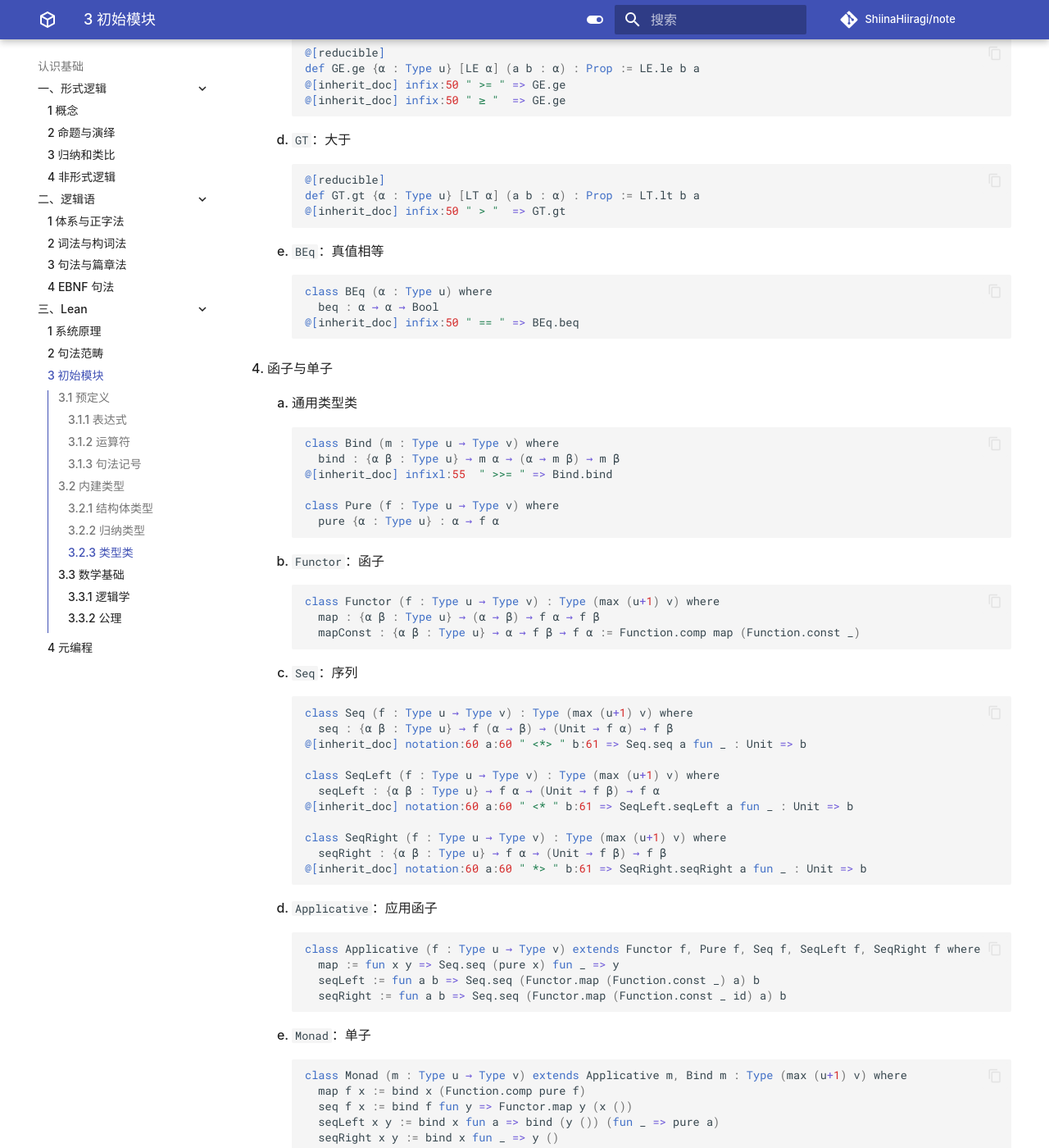
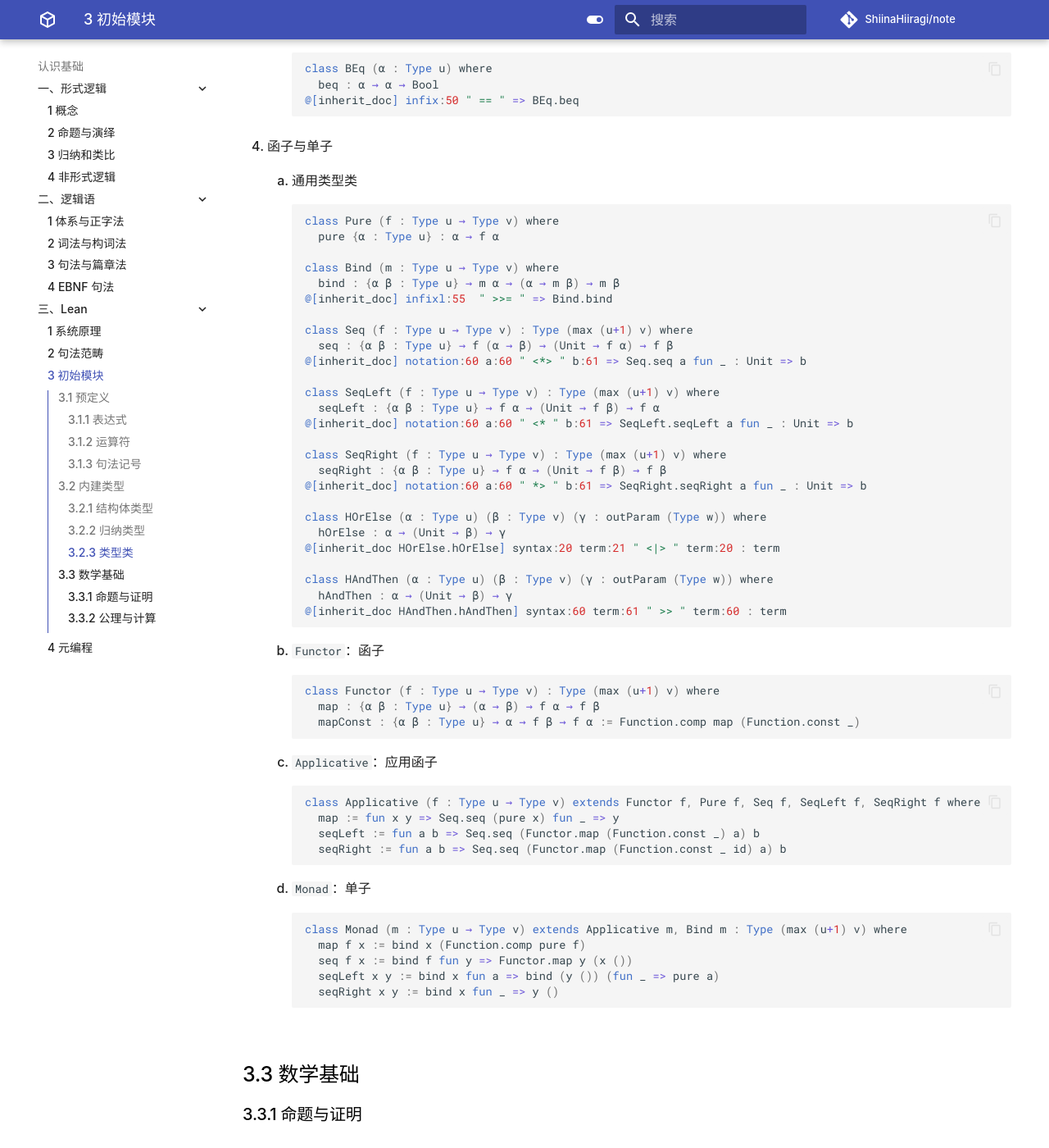
Before and after one commit to ShiinaHiiragi/note, an MkDocs documentation site: the page built from docs/cogn/lean/init.md, in a window 1280 px wide and 1400 px high, scrolled down 9621 px. Shown: the whole window at 82% size. Built offline with MkDocs 1.6.1 and Material for MkDocs 9.7.7, drawn with Linux system fonts in a browser that asks for light colours; comment, search, counter and statistics services are not loaded; some of the changed text lies outside the part shown.

Commit message:
move seq

````diff
--- a/docs/cogn/lean/init.md
+++ b/docs/cogn/lean/init.md
@@ -444,22 +444,6 @@
         @[inherit_doc] infixl:75 " >>> " => HShiftRight.hShiftRight
         ```
 
-    7. `HOrElse`
-
-        ```lean
-        class HOrElse (α : Type u) (β : Type v) (γ : outParam (Type w)) where
-          hOrElse : α → (Unit → β) → γ
-        @[inherit_doc HOrElse.hOrElse] syntax:20 term:21 " <|> " term:20 : term
-        ```
-
-    8. `HAndThen`
-
-        ```lean
-        class HAndThen (α : Type u) (β : Type v) (γ : outParam (Type w)) where
-          hAndThen : α → (Unit → β) → γ
-        @[inherit_doc HAndThen.hAndThen] syntax:60 term:61 " >> " term:60 : term
-        ```
-
 3. 比较运算
     1. `LE`：小于等于
 
@@ -507,25 +491,13 @@
     1. 通用类型类
 
         ```lean
+        class Pure (f : Type u → Type v) where
+          pure {α : Type u} : α → f α
+
         class Bind (m : Type u → Type v) where
           bind : {α β : Type u} → m α → (α → m β) → m β
         @[inherit_doc] infixl:55  " >>= " => Bind.bind
 
-        class Pure (f : Type u → Type v) where
-          pure {α : Type u} : α → f α
-        ```
-
-    2. `Functor`：函子
-
-        ```lean
-        class Functor (f : Type u → Type v) : Type (max (u+1) v) where
-          map : {α β : Type u} → (α → β) → f α → f β
-          mapConst : {α β : Type u} → α → f β → f α := Function.comp map (Function.const _)
-        ```
-
-    3. `Seq`：序列
-
-        ```lean
         class Seq (f : Type u → Type v) : Type (max (u+1) v) where
           seq : {α β : Type u} → f (α → β) → (Unit → f α) → f β
         @[inherit_doc] notation:60 a:60 " <*> " b:61 => Seq.seq a fun _ : Unit => b
@@ -537,9 +509,25 @@
         class SeqRight (f : Type u → Type v) : Type (max (u+1) v) where
           seqRight : {α β : Type u} → f α → (Unit → f β) → f β
         @[inherit_doc] notation:60 a:60 " *> " b:61 => SeqRight.seqRight a fun _ : Unit => b
+
+        class HOrElse (α : Type u) (β : Type v) (γ : outParam (Type w)) where
+          hOrElse : α → (Unit → β) → γ
+        @[inherit_doc HOrElse.hOrElse] syntax:20 term:21 " <|> " term:20 : term
+
+        class HAndThen (α : Type u) (β : Type v) (γ : outParam (Type w)) where
+          hAndThen : α → (Unit → β) → γ
+        @[inherit_doc HAndThen.hAndThen] syntax:60 term:61 " >> " term:60 : term
         ```
 
-    4. `Applicative`：应用函子
+    2. `Functor`：函子
+
+        ```lean
+        class Functor (f : Type u → Type v) : Type (max (u+1) v) where
+          map : {α β : Type u} → (α → β) → f α → f β
+          mapConst : {α β : Type u} → α → f β → f α := Function.comp map (Function.const _)
+        ```
+
+    3. `Applicative`：应用函子
 
         ```lean
         class Applicative (f : Type u → Type v) extends Functor f, Pure f, Seq f, SeqLeft f, SeqRight f where
@@ -559,7 +547,7 @@
         ```
 
 ## 3.3 数学基础
-### 3.3.1 逻辑学
+### 3.3.1 命题与证明
 1. 命题：区分于 `Bool` 或 `Empty`
     1. `True`：真命题
 
@@ -657,4 +645,4 @@
     theorem Eq.trans {α : Sort u} {a b c : α} (h₁ : Eq a b) (h₂ : Eq b c) : Eq a c := h₂ ▸ h₁
     ```
 
-### 3.3.2 公理
+### 3.3.2 公理与计算
````
Also changed, not shown: other parts of docs/cogn/lean/init.md (+1 -1 lines).
